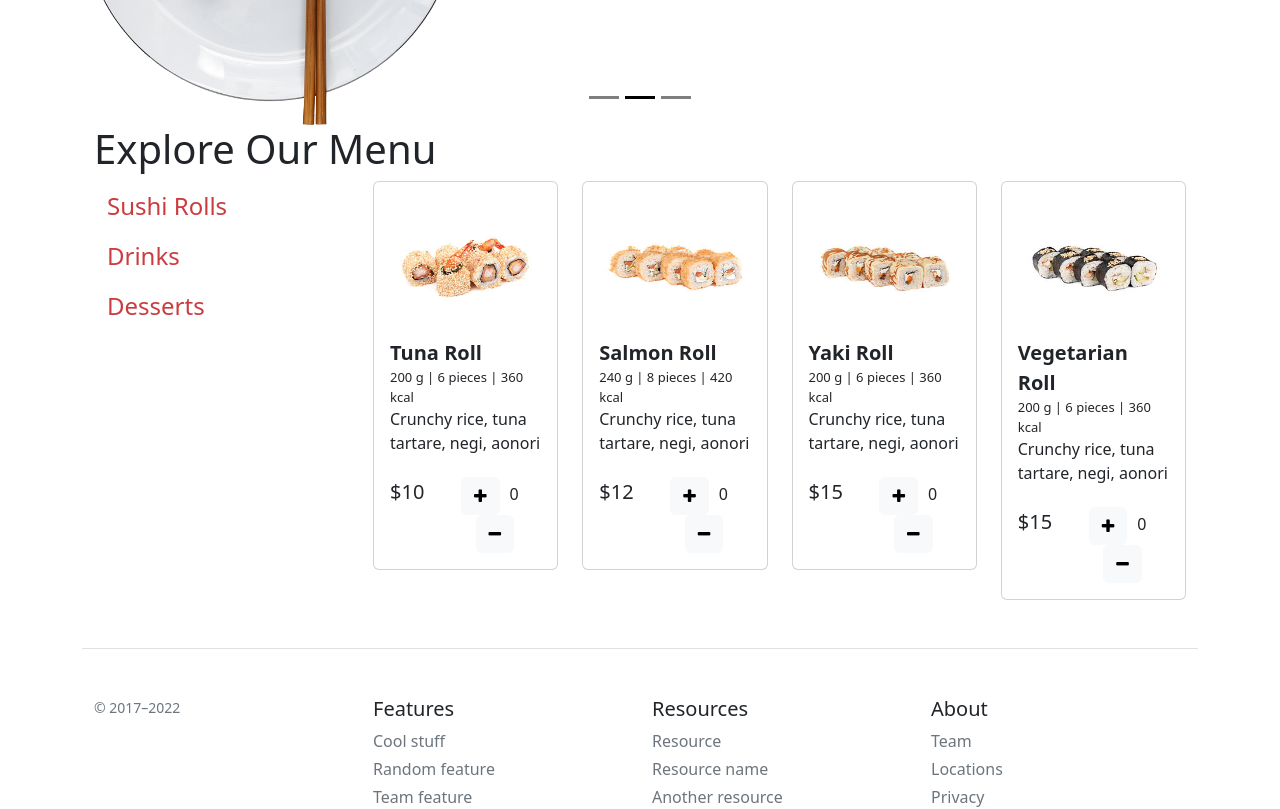
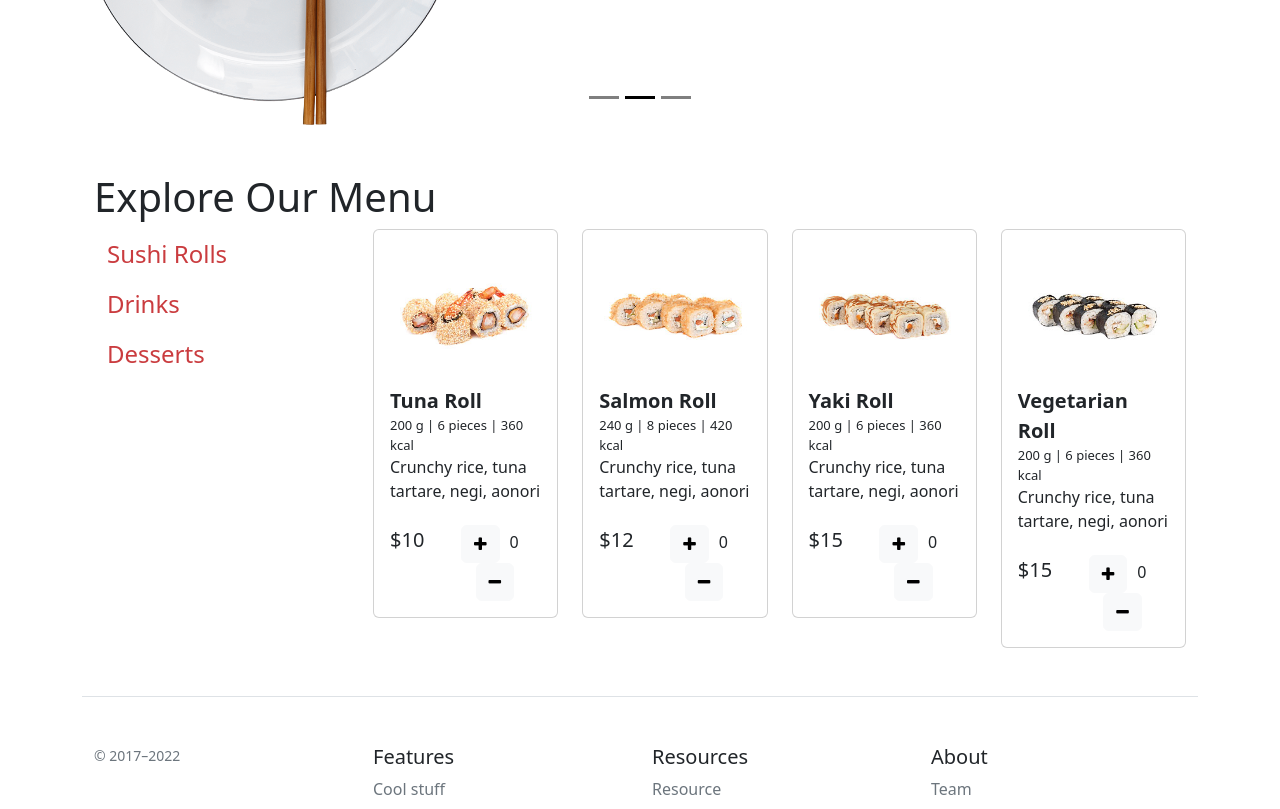
Before and after one commit to folaulau/sushi-restaurant-web, a React (Create React App) app: page / in a window 1280 px wide. Shown: the part 380-1189 px from the top of the page. Built offline with nearby package versions, Linux system fonts and the light colour scheme; no server answers.

Commit message:
fixed spacing

```diff
--- a/src/pages/home.tsx
+++ b/src/pages/home.tsx
@@ -15,7 +15,7 @@
               <LandingPage/>
             </div>
           </div>
-          <div className="row">
+          <div className="row mt-5">
             <div className="col-12">
               <Menu from='home'/>
             </div>
--- a/src/pages/menu.js
+++ b/src/pages/menu.js
@@ -80,7 +80,7 @@
               <h1>Explore Our Menu</h1>
 
               <div className="row">
-                <div className="col-3 col-md-3">
+                <div className="col-12 col-md-3">
                   <ul className="menuBox">
                     {menuList.map((item) => (
                       <li className="menuItem" key={item.type}>
@@ -92,7 +92,7 @@
                     ))}
                   </ul>
                 </div>
-                <div className="col-9 col-md-9">
+                <div className="col-12 col-md-9">
                   <div className="row">
 
                       {displayList.map((menuItem)=>(
```
